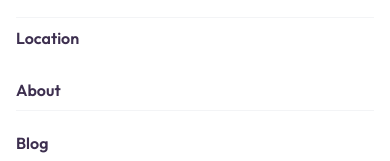
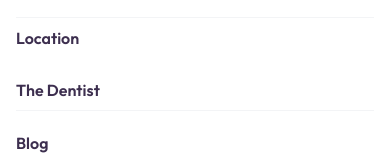
Before and after one commit to itsmeliobruh/tooth-time-dentistry, a Next.js app: page / in a window 390 px wide. Both pictures are taken after a click on the button "Toggle menu". Shown: the part 606-767 px from the top of the page. Built offline with nearby package versions, Linux system fonts and the light colour scheme.

Commit message:
Rename About nav link to The Dentist

```diff
--- a/src/components/Nav.tsx
+++ b/src/components/Nav.tsx
@@ -211,7 +211,7 @@ export default function Nav() {
               </div>
 
               <Link href="/location" className="font-body font-semibold text-text-body py-2 border-t border-gray-100" onClick={() => setMenuOpen(false)}>Location</Link>
-              <Link href="/about" className="font-body font-semibold text-text-body py-2 border-b border-gray-100" onClick={() => setMenuOpen(false)}>About</Link>
+              <Link href="/about" className="font-body font-semibold text-text-body py-2 border-b border-gray-100" onClick={() => setMenuOpen(false)}>The Dentist</Link>
               <Link href="/blog" className="font-body font-semibold text-text-body py-2 border-b border-gray-100" onClick={() => setMenuOpen(false)}>Blog</Link>
               <a
                 href="tel:+18602637791"
```
